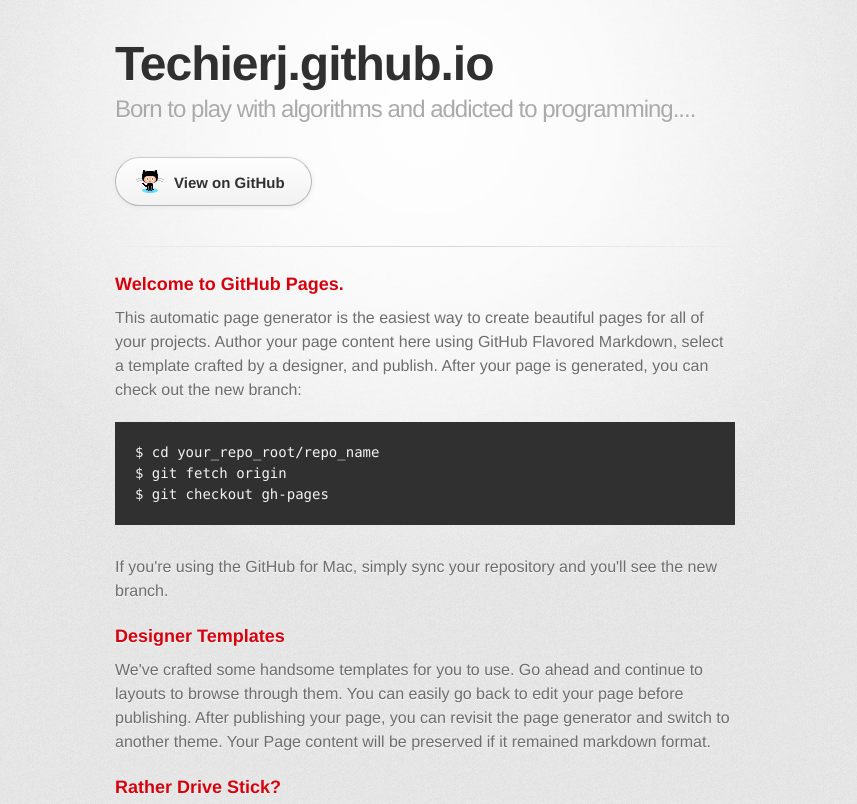
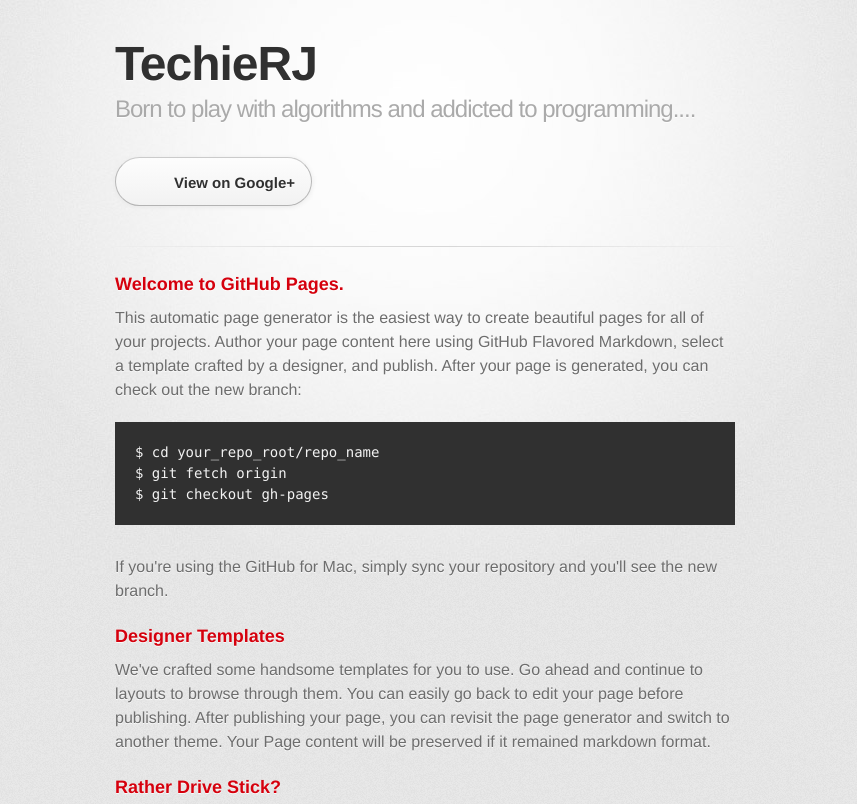
Before and after one commit to techierj/techierj.github.io, a plain HTML site: page index.html in a window 1280 px wide. Shown: the top 804 px of the page, without its empty margins (215-1072 px from the left). Drawn offline with Linux system fonts and the light colour scheme; a web font is replaced by a local one.

Commit message:
Update index.html

```diff
--- a/index.html
+++ b/index.html
@@ -10,7 +10,7 @@
     <!--[if lt IE 9]>
     <script src="//html5shiv.googlecode.com/svn/trunk/html5.js"></script>
     <![endif]-->
-    <title>Techierj.github.io by techierj</title>
+    <title>Jaimin Shah</title>
   </head>
 
   <body>
@@ -18,12 +18,12 @@
       <div class="inner">
 
         <header>
-          <h1>Techierj.github.io</h1>
+          <h1>TechieRJ</h1>
           <h2>Born to play with algorithms and addicted to programming....</h2>
         </header>
 
         <section id="downloads" class="clearfix">
-          <a href="https://github.com/techierj" id="view-on-github" class="button"><span>View on GitHub</span></a>
+          <a href="https://plus.google.com/u/0/+jaiminshah" id="view-on-googleplus" class="button"><span>View on Google+</span></a>
         </section>
 
         <hr>
```
